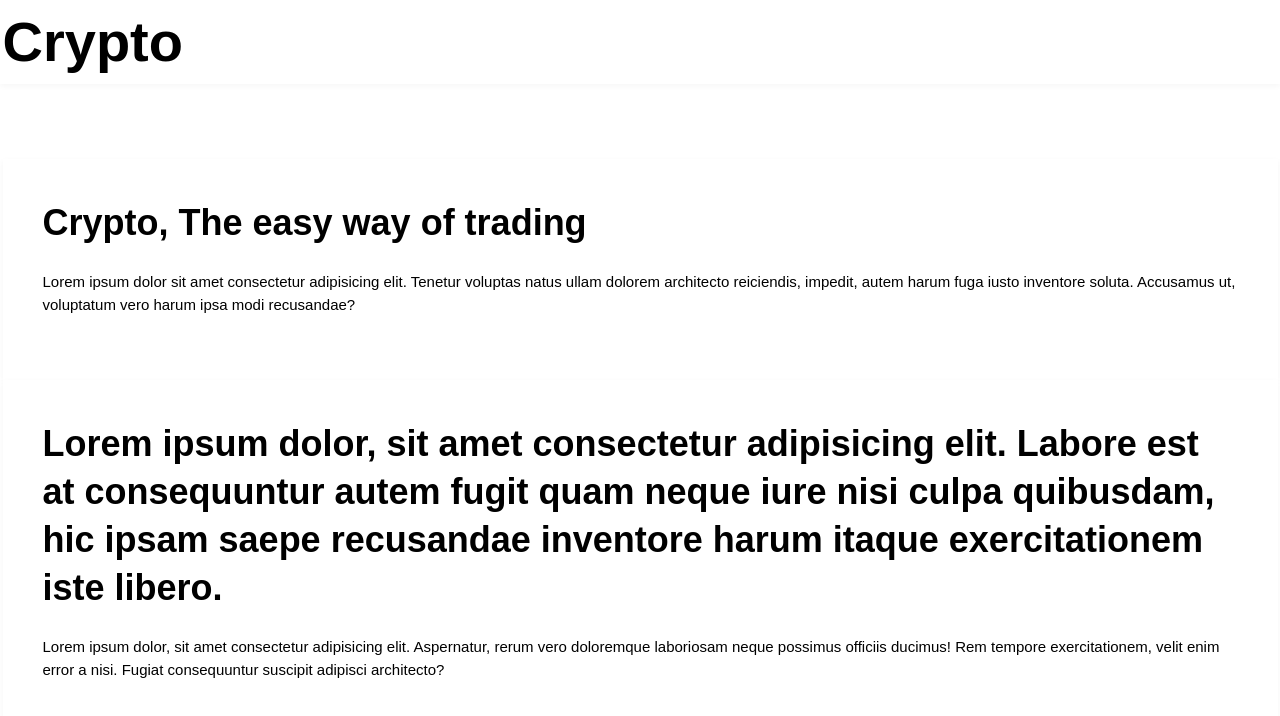
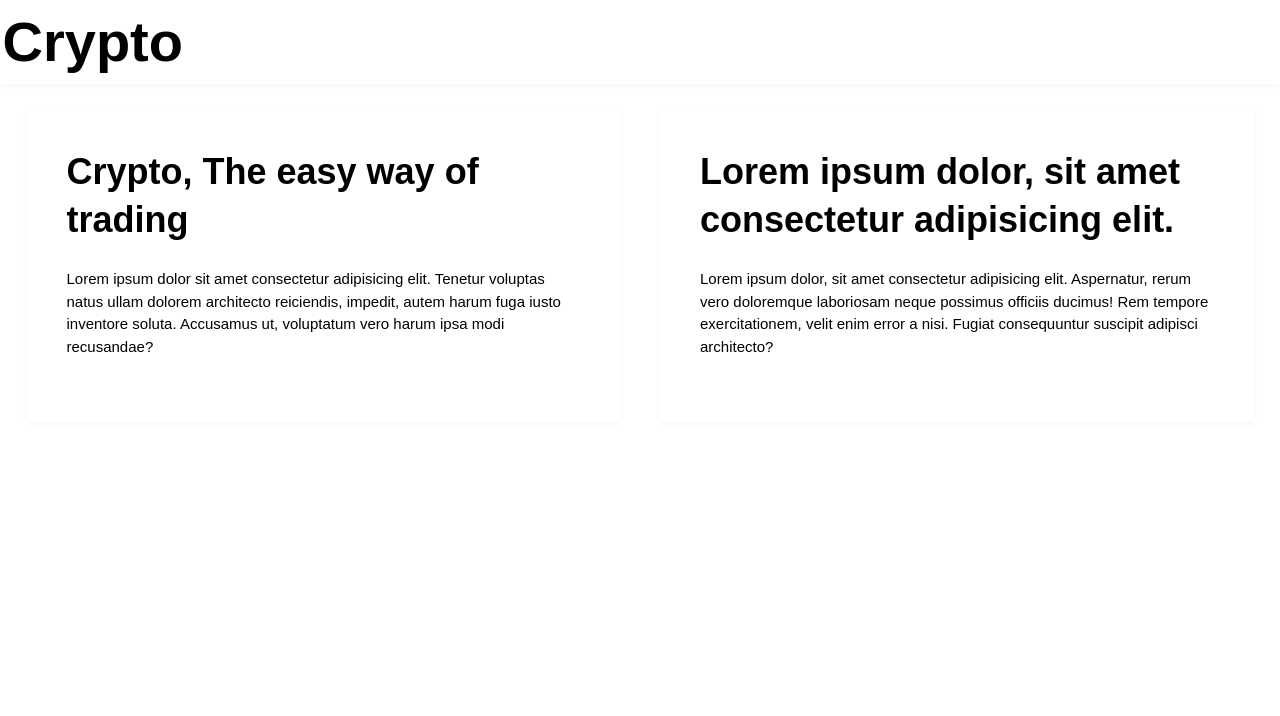
Before and after one commit to AniketArora/Krypto-CreateIII, a plain HTML site: page index.html in a window 1280 px wide. Drawn offline with Linux system fonts and the light colour scheme; a web font is replaced by a local one.

Commit message:
Grid works with lorem ipsum

```diff
--- a/css/screen.css
+++ b/css/screen.css
@@ -328,9 +328,19 @@ input::placeholder {
 	margin: auto;
 }
 
-.c-app__main {
+.c-app__grid {
 	display: grid;
 	grid-gap: calc(var(--global-baseline) * 5);
+}
+
+@media screen and (min-width: 992px) {
+	.c-app__grid {
+		grid-template-columns: repeat(6, 1fr);
+	}
+
+	.c-main__item {
+		grid-column: span 6;
+	}
 }
 
 .c-main__item {
@@ -356,6 +366,9 @@ input::placeholder {
 
 	.c-app__main {
 		height: calc(100vh - var(--layout-header-height));
+	}
+
+	.c-app__container{
 		overflow-y: auto;
 		overflow-x: hidden;
 	}
@@ -369,6 +382,31 @@ input::placeholder {
     ---
     Utility classes to put specefic grid size onto elements
 */
+
+@media (min-width: 992px) {
+	.u-x-span-1-bp3 {
+		grid-column: span 1;
+	}
+
+	.u-x-span-2-bp3 {
+		grid-column: span 2;
+	}
+
+	.u-x-span-3-bp3 {
+		grid-column: span 3;
+	}
+
+	.u-x-span-4-bp3 {
+		grid-column: span 4;
+	}
+
+	.u-x-span-5-bp3 {
+		grid-column: span 5;
+	}
+
+	.u-x-span-6-bp3 {
+		grid-column: span 6;
+	}
 
 /*
     Utilities: color
--- a/index.html
+++ b/index.html
@@ -21,8 +21,8 @@
 			</div>
 			<div class="c-app__main">
 				<div class="c-app__container u-max-width-lg">
-					<div class="c-main__top">
-						<div class="c-main__left c-main__item">
+					<div class="c-main__top c-app__grid o-row">
+						<div class="c-main__left c-main__item u-x-span-3-bp3">
 							<div class="c-item">
 								<h1 class="c-item__title">
 									Crypto, The easy way of trading
@@ -34,10 +34,10 @@
 								</div>
 							</div>
 						</div>
-						<div class="c-main__right c-main__item">
+						<div class="c-main__right c-main__item u-x-span-3-bp3">
 							<div class="c-item">
 								<h1 class="c-item__title">
-									Lorem ipsum dolor, sit amet consectetur adipisicing elit. Labore est at consequuntur autem fugit quam neque iure nisi culpa quibusdam, hic ipsam saepe recusandae inventore harum itaque exercitationem iste libero.
+									Lorem ipsum dolor, sit amet consectetur adipisicing elit.
 								</h1>
 								<div class="c-item__text">
 									<p>Lorem ipsum dolor, sit amet consectetur adipisicing elit. Aspernatur, rerum vero doloremque laboriosam neque possimus officiis ducimus! Rem tempore exercitationem, velit enim error a nisi. Fugiat consequuntur suscipit adipisci architecto?</p>
```
